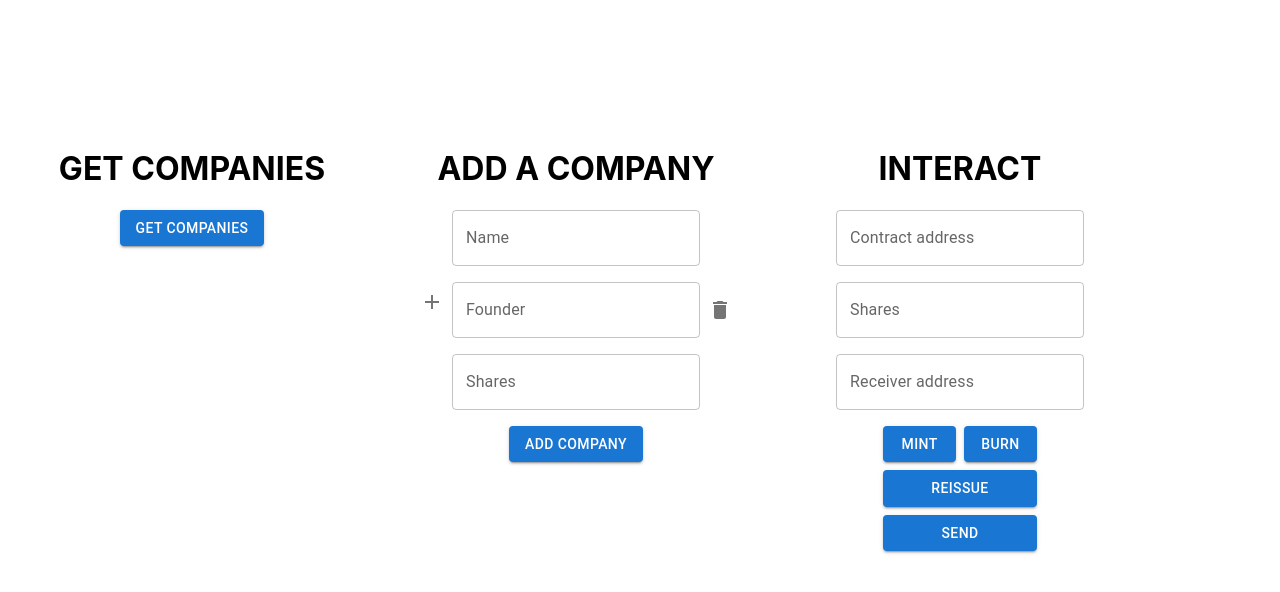
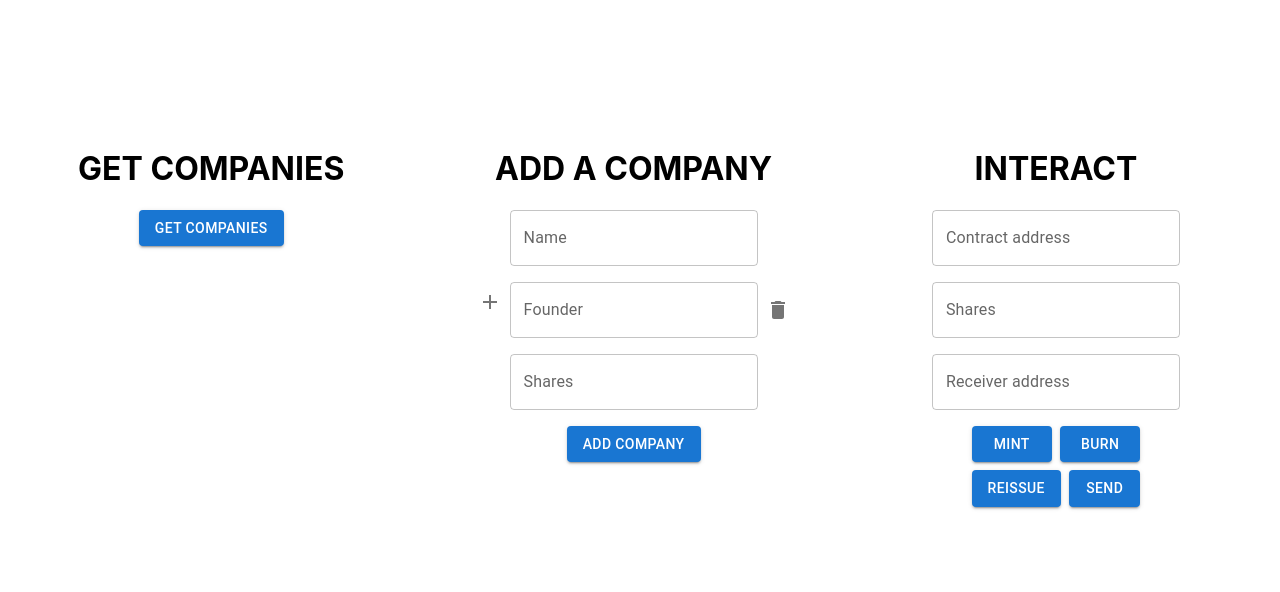
Before and after one commit to nikitagalayda/SCS-app, a React (Create React App) app: page / in a window 1280 px wide. Shown: the top 592 px of the page. Built offline with nearby package versions, Linux system fonts and the light colour scheme.

Commit message:
UI refactoring

```diff
--- a/src/App.js
+++ b/src/App.js
@@ -45,13 +45,29 @@ function App() {
     <div className="App">
       {/* <Grid container direction="column" alignContent="center"> */}
       <Box width="100vw" height="100vh" marginTop="10%">
-        <Grid container direction="row">
-          <Grid width="30%" container direction="column" alignItems="center">
-            <h1>GET COMPANIES</h1>
-            <Button variant="contained" onClick={() => retrieve()}>
-              {" "}
-              GET COMPANIES{" "}
-            </Button>
+        <Grid
+          container
+          direction="row"
+          // justifyContent="center"
+          alignItems="flex-start"
+        >
+          <Grid
+            item
+            width="33%"
+            container
+            direction="column"
+            justifyContent="center"
+            alignItems="center"
+          >
+            <Grid item>
+              <h1>GET COMPANIES</h1>
+            </Grid>
+            <Grid item>
+              <Button variant="contained" onClick={() => retrieve()}>
+                {" "}
+                GET COMPANIES{" "}
+              </Button>
+            </Grid>
             {/* <Box style={{ maxHeight: "100px", overflow: "auto" }}> */}
             {companies.length > 0 ? (
               <CompanyList companyList={companies}></CompanyList>
@@ -61,14 +77,14 @@ function App() {
             )}
             {/* </Box> */}
           </Grid>
-          <Grid item width="30%">
+          <Grid item width="33%">
             <Grid container direction="column" alignItems="center">
               <h1>ADD A COMPANY</h1>
               <NewCompanyInterface></NewCompanyInterface>
             </Grid>
           </Grid>
 
-          <Grid item width="30%">
+          <Grid item width="33%">
             <Grid container direction="column" alignItems="center">
               <h1>INTERACT</h1>
               <ContractInteractionInterface></ContractInteractionInterface>
```
